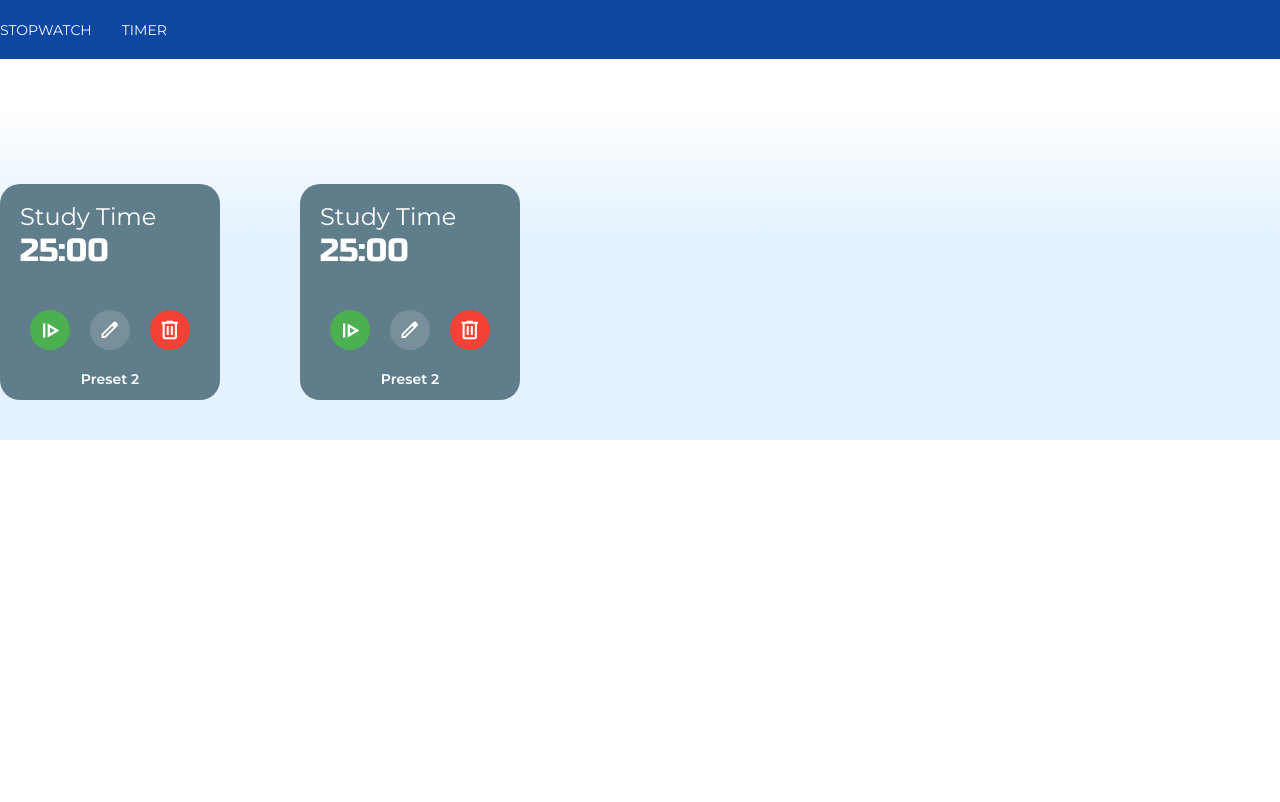
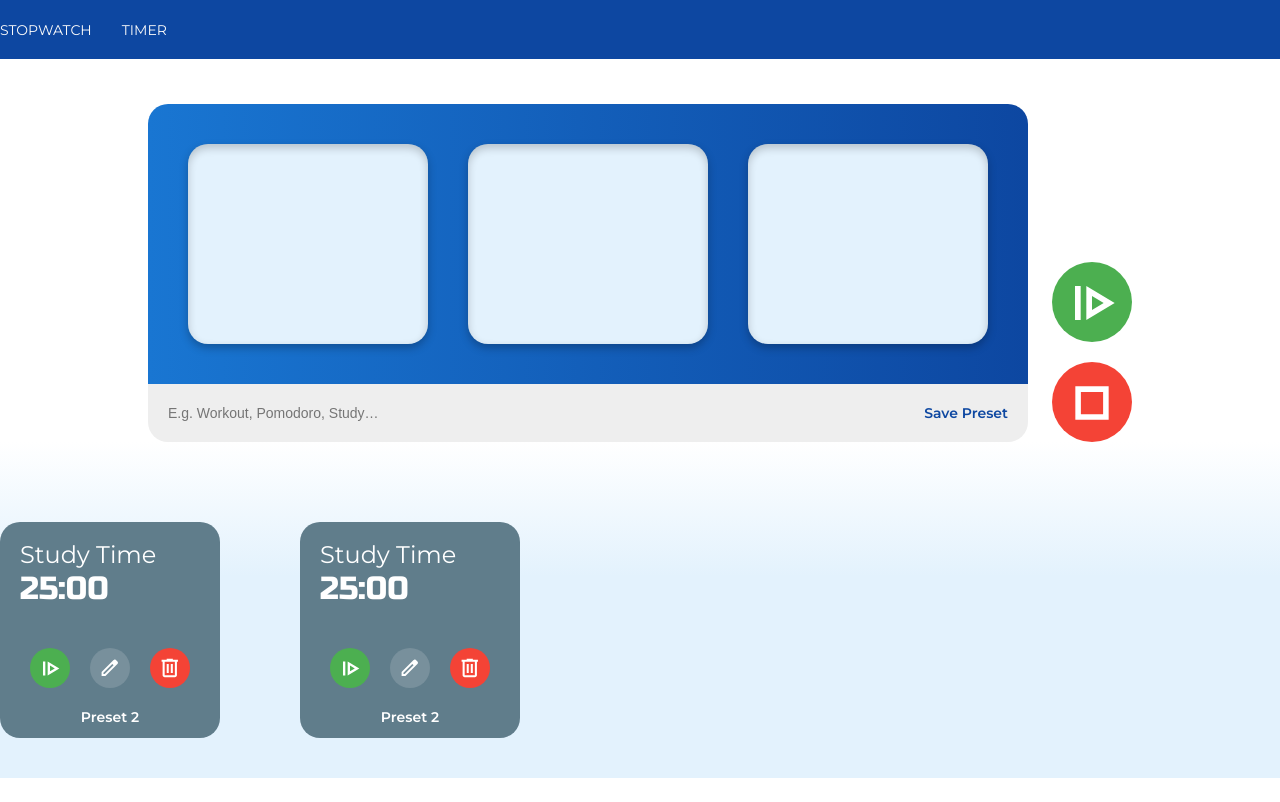
Before and after one commit to sirajularfin/simple-stopwatch, a Next.js app: page /timer in a window 1280 px wide. Built offline with nearby package versions, Linux system fonts and the light colour scheme; no server answers.

Commit message:
fix: timeCounter

```diff
--- /dev/null
+++ b/src/app/(routes)/@timeCounter/default.tsx
@@ -0,0 +1,29 @@
+import React from 'react';
+
+import { ACTION_TYPES } from '@/common/types/constants';
+import ActionButton from '@/components/ActionButton/ActionButton';
+import DisplayTimer from '@/components/DisplayTimer/DisplayTimer';
+import TextInput from '@/components/TextInput/TextInput';
+import { getTranslations } from 'next-intl/server';
+import classes from './style.module.scss';
+
+const TimeCounter: React.FC = async () => {
+  const t = await getTranslations();
+
+  return (
+    <div className={classes.container}>
+      <div className={classes.wrapper}>
+        <div className={classes.timerPreset}>
+          <DisplayTimer />
+          <TextInput placeholder={t('savePreset_placeholder')} />
+        </div>
+        <div className={classes.actionButtons}>
+          <ActionButton type={ACTION_TYPES.PLAY} size="LARGE" />
+          <ActionButton type={ACTION_TYPES.STOP} size="LARGE" />
+        </div>
+      </div>
+    </div>
+  );
+};
+
+export default TimeCounter;
--- /dev/null
+++ b/src/app/(routes)/@timeCounter/style.module.scss
@@ -0,0 +1,22 @@
+.container {
+  display: flex;
+  flex-direction: column;
+  align-items: center;
+}
+
+.timerPreset {
+  display: flex;
+  flex-direction: column;
+}
+
+.wrapper {
+  display: flex;
+  gap: convertPxToRem(24);
+  align-items: end;
+}
+
+.actionButtons {
+  display: flex;
+  flex-direction: column;
+  gap: convertPxToRem(20);
+}
--- /dev/null
+++ b/src/app/(routes)/layout.tsx
@@ -0,0 +1,17 @@
+import '@/common/styles/globals.scss';
+
+interface IProps {
+  timeCounter: React.ReactNode;
+  children: React.ReactNode;
+}
+
+const MainLayout: React.FC<IProps> = ({ timeCounter, children }) => {
+  return (
+    <div>
+      <section>{timeCounter}</section>
+      <section>{children}</section>
+    </div>
+  );
+};
+
+export default MainLayout;
--- a/src/app/(routes)/timer/page.tsx
+++ b/src/app/(routes)/timer/page.tsx
@@ -4,7 +4,7 @@ import Preset from '@/components/Preset/Preset';
 import classes from './style.module.scss';
 
 export const metadata: Metadata = {
-  title: 'Timer - Stopwatch App',
+  title: 'Focus Timer & Stopwatch | Pomodoro Presets',
   description: 'A simple timer application built with Next.js',
 };
 
```
Also changed, not shown: src/app/(routes)/stopwatch/page.tsx (+7 -0 lines).
